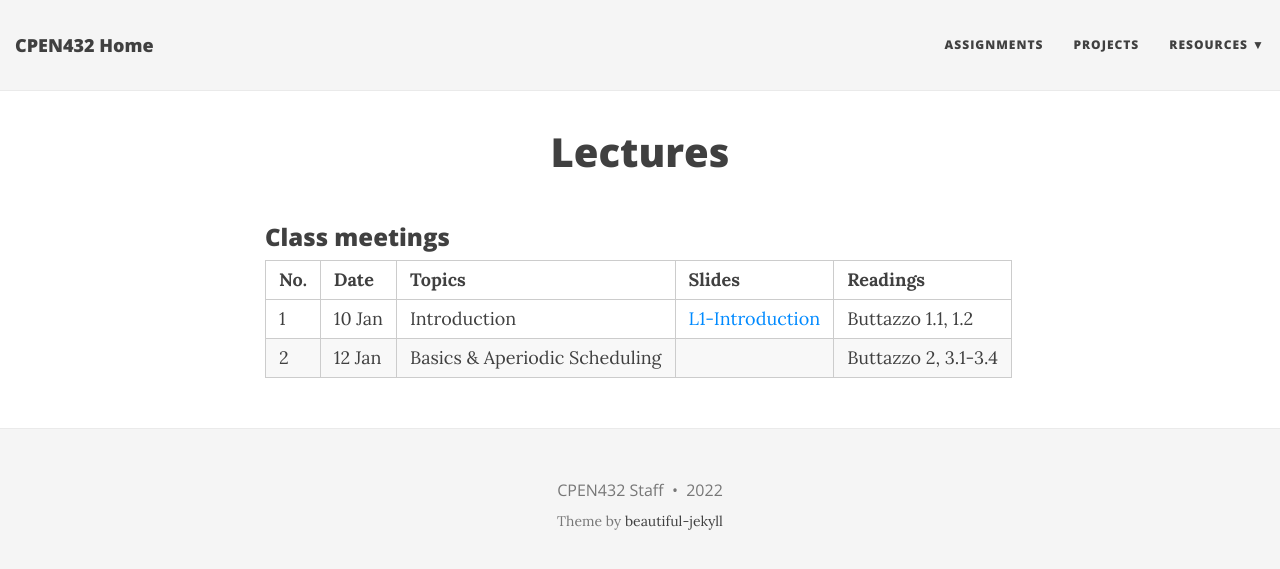
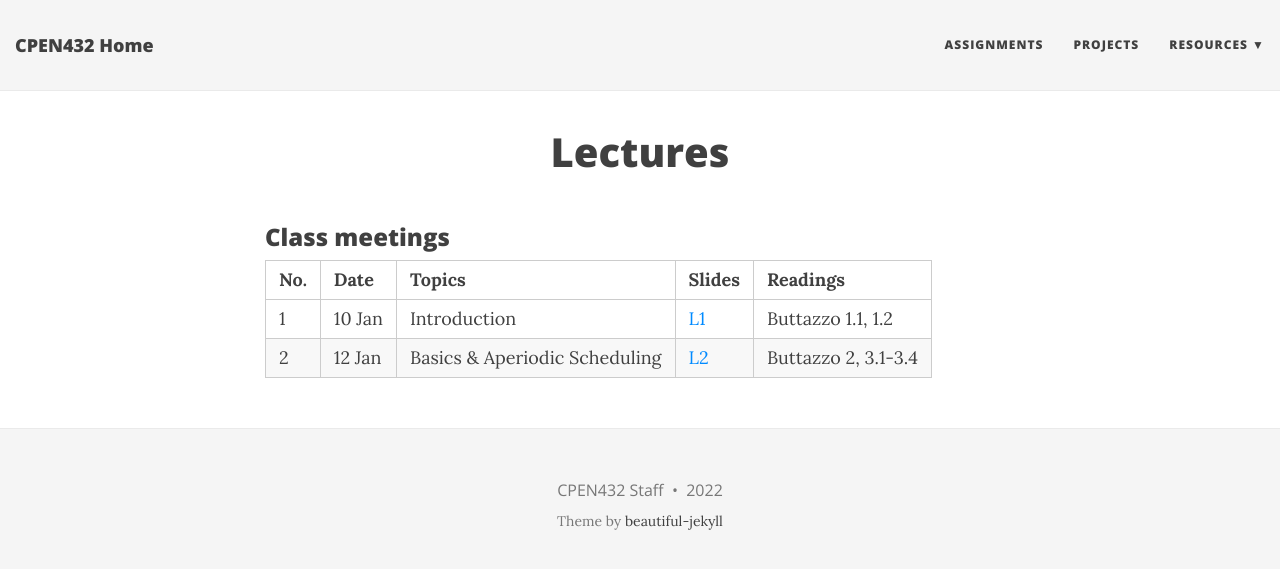
Before and after one commit to CPEN432/cpen432.github.io, a Jekyll site: the page built from lectures.md, in a window 1280 px wide. Shown: the top 569 px of the page. Built offline with Jekyll 4.4.1, drawn with Linux system fonts in a browser that asks for light colours; nearby versions of some CDN libraries.

Commit message:
Update lectures.md

```diff
--- a/lectures.md
+++ b/lectures.md
@@ -6,8 +6,8 @@
 
 | **No.** | **Date** | **Topics** | **Slides** | **Readings** |
 |:--------|:---------|:-----------|:-----------|:-------------|
-|  1  | 10 Jan | Introduction | [L1-Introduction](http://cpen432.github.io/resources/gujarati-slides/1-introduction.pdf) | Buttazzo 1.1, 1.2 |
-|  2  | 12 Jan | Basics & Aperiodic Scheduling | | Buttazzo 2, 3.1-3.4 |
+|  1  | 10 Jan | Introduction | [L1](http://cpen432.github.io/resources/gujarati-slides/1-introduction.pdf) | Buttazzo 1.1, 1.2 |
+|  2  | 12 Jan | Basics & Aperiodic Scheduling | [L2](http://cpen432.github.io/resources/gujarati-slides//2-basics-and-aperiodic.pdf) | Buttazzo 2, 3.1-3.4 |
 
 <!-- | **No.** | **Date** | **Topics** | **Readings** | -->
 <!-- |:---:|:-------|:---:|:----:| -->
```
